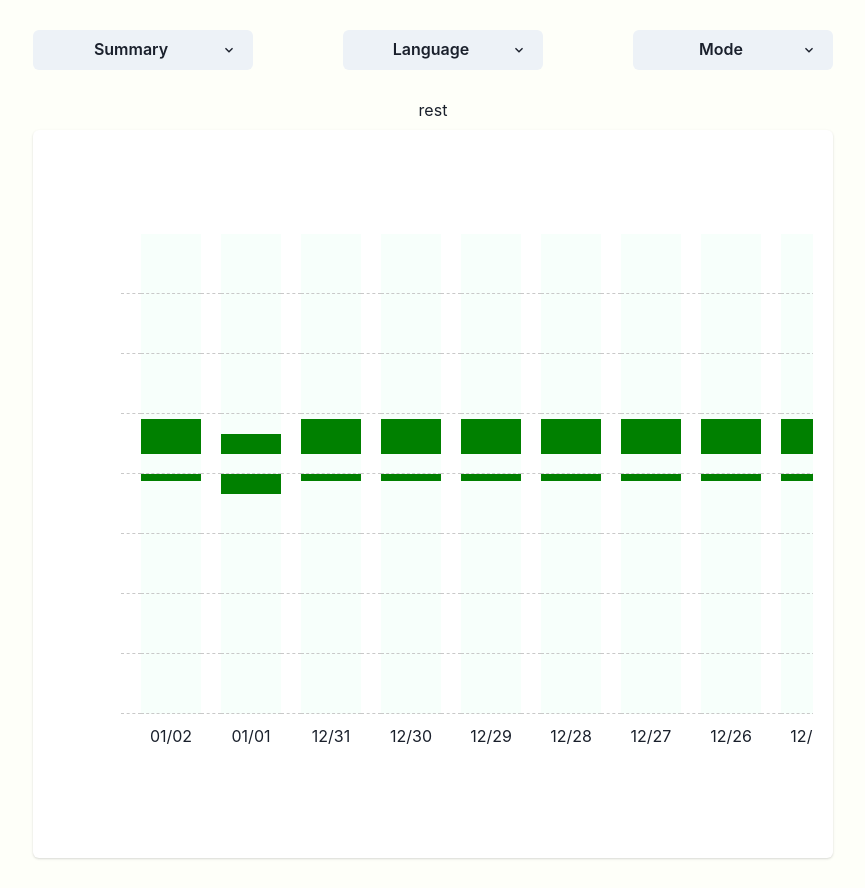
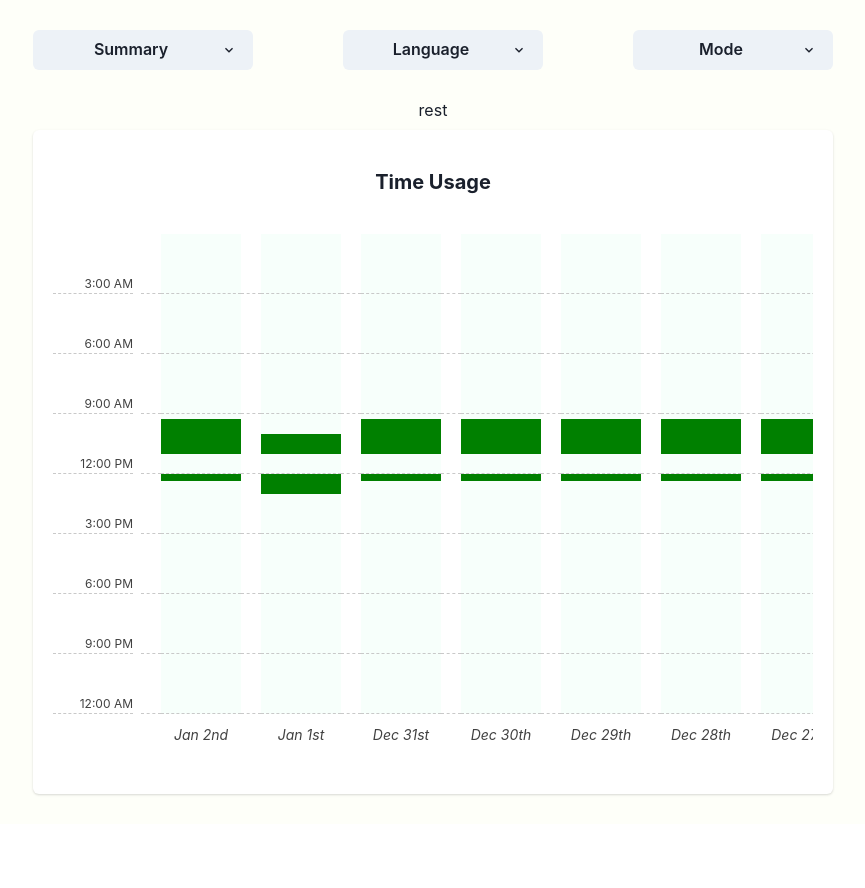
Before and after one commit to mingyuanlee/focus-rock, a React app: page / in a window 1280 px wide. Shown: the whole page, without its empty margins (207-1072 px from the left). After the commit the page ends 824 px from the top, so only its background shows below. Built offline with nearby package versions, Linux system fonts and the light colour scheme.

Commit message:
frontend enhancement

```diff
--- a/package.json
+++ b/package.json
@@ -66,6 +66,7 @@
     "@chakra-ui/react": "^2.8.2",
     "@emotion/react": "^11.11.1",
     "@emotion/styled": "^11.11.0",
+    "date-fns": "^3.3.1",
     "framer-motion": "^10.16.16",
     "git-revision-webpack-plugin": "^5.0.0",
     "react": "^18.2.0",
--- a/src/react/components/TimeChart.tsx
+++ b/src/react/components/TimeChart.tsx
@@ -1,5 +1,6 @@
-import { Box, Card, HStack, VStack } from '@chakra-ui/react';
+import { Box, Card, HStack, Heading, VStack } from '@chakra-ui/react';
 import React, { useEffect, useState } from 'react';
+import { format, getDay } from 'date-fns';
 
 interface TimeInterval {
     start: string;
@@ -27,7 +28,16 @@ interface Column {
 
 const config = {
     blankBoxColor: "#f7fffb",
-    dashlineStyle: "1px dashed #c9c9c9"
+    dashlineStyle: "1px dashed #c9c9c9",
+    leftTimeStyle: {
+        fontSize: "12px",
+        color: "#414141"
+    },
+    dateStyle: {
+        fontSize: "14px",
+        color: "#414141",
+        fontStyle: "italic"
+    }
 }
 
 const TimeChart: React.FC<TimeChartProps> = ({ data }) => {
@@ -81,35 +91,8 @@ const TimeChart: React.FC<TimeChartProps> = ({ data }) => {
             const firstStartTime = new Date(intervals[0].start);
             const firstStartInMinutes = firstStartTime.getHours() * 60 + firstStartTime.getMinutes();
             const firstStartInPx = Math.floor(firstStartInMinutes / 3);
-            // boxes.push({
-            //     height: firstStartInPx,
-            //     color: config.blankBoxColor,
-            //     hoverText: "",
-            // });
-    //         const fullBoxHeight = 480 / 8;
-    // const fullBoxesCount = Math.floor(firstStartInPx / fullBoxHeight);
-    // const remainingBoxHeight = firstStartInPx % fullBoxHeight;
-
-    // // Push full-height boxes
-    // for (let i = 0; i < fullBoxesCount; i++) {
-    //     boxes.push({
-    //         height: fullBoxHeight,
-    //         color: config.blankBoxColor,
-    //         hoverText: "",
-    //     });
-    const newBoxes = generateBoxes(firstStartInPx, config);
-    boxes.push(...newBoxes);
-
-
-
-    // // Push the remaining box
-    // if (remainingBoxHeight > 0) {
-    //     boxes.push({
-    //         height: remainingBoxHeight,
-    //         color: config.blankBoxColor,
-    //         hoverText: "",
-    //     });
-    // }
+            const newBoxes = generateBoxes(firstStartInPx, config);
+            boxes.push(...newBoxes);
         }
         // 2. append the duo: time box and blank box
         for (let i = 0; i < len; i++) {
@@ -129,14 +112,7 @@ const TimeChart: React.FC<TimeChartProps> = ({ data }) => {
             });
             const nextStartInMinutes = i < len - 1 ? new Date(intervals[i + 1].start).getHours() * 60 + new Date(intervals[i + 1].start).getMinutes() : 1440;
             const nextStartInPx = Math.floor(nextStartInMinutes / 3);
-            const blankHeight = nextStartInPx - endInPx;
             boxes.push(...divideBox(endInPx, nextStartInPx));
-            // boxes.push({
-            //     height: blankHeight,
-            //     color: config.blankBoxColor,
-            //     hoverText: "",
-            //     showBorder: "bottom",
-            // });
         }
         return boxes;
     }
@@ -172,20 +148,47 @@ const TimeChart: React.FC<TimeChartProps> = ({ data }) => {
         setColumns(cols);
     }
 
+    function formatWithOrdinal(date: Date) {
+        const day = date.getDate();
+        let suffix = 'th';
+        if (day % 10 === 1 && day !== 11) {
+            suffix = 'st';
+        } else if (day % 10 === 2 && day !== 12) {
+            suffix = 'nd';
+        } else if (day % 10 === 3 && day !== 13) {
+            suffix = 'rd';
+        }
+        return format(date, 'MMM d') + suffix;
+    }
+
     useEffect(() => {
         makeColumns();
     }, [data]);
 
     // Render the TimeChart component here
-    return (<Card p="20px" width={"800px"}>
+    return (<Card py="40px" px="20px" width={"800px"}>
+        <Heading as="h3" size="md" textAlign={"center"} mb="40px">Time Usage</Heading>
         <HStack>
-            <VStack>
-            <Box width={"60px"} height={"480px"}>
+            <Box height={"520px"} display="flex">
+            <Box width="80px" height={"480px"} bg={"white"}>
+                                 { Array.from({ length: 8 }, (_, i) => {
 
-</Box>
-<Box height={"200px"}>
-    </Box>
-            </VStack>
+const time = new Date(0, 0, 0, 3 +  3 * i, 0);
+const timeString = time.toLocaleTimeString(undefined, { hour: 'numeric', minute: "2-digit", hour12: true });
+                    return (<Box
+                        key={i}
+                        width="100%"
+                        height={`${480 / 8}px`}
+                        borderBottom={i !== (9 - 1) ? config.dashlineStyle : "none"}
+                        display="flex"
+    flexDirection="column"
+    justifyContent="flex-end"
+    {...config.leftTimeStyle}
+    textAlign={"right"}
+                    > {timeString} </Box>)
+                                 }) }
+                            </Box>
+            </Box>
 
         <Box style={{ overflowX: 'auto' }}>
             <Box display="flex">
@@ -206,7 +209,7 @@ const TimeChart: React.FC<TimeChartProps> = ({ data }) => {
                             </Box>
                         ) }
                         { column.type === "normal" && (
-                            <Box width="60px" height={"520px"} bg="green">
+                            <Box width="80px" height={"520px"} bg="green">
                                 {
                                     column.boxes?.map((box, index) => (
                                         <Box
@@ -215,9 +218,12 @@ const TimeChart: React.FC<TimeChartProps> = ({ data }) => {
                                             width="100%" key={index} height={`${box.height}px`} bg={box.color} title={box.hoverText}></Box>
                                     ))
                                 }
-                                <Box width="100%" height="40px" pt="10px" bg="white" textAlign={"center"}>
+                                {/* <Box {...config.dateStyle} width="100%" height="40px" pt="10px" bg="white" textAlign={"center"}>
                                 {new Date(column.date).toLocaleDateString(undefined, { month: '2-digit', day: '2-digit' })}
-                                </Box>
+                                </Box> */}
+                                <Box {...config.dateStyle} width="100%" height="40px" pt="10px" bg="white" textAlign={"center"}>
+    {formatWithOrdinal(new Date(column.date))}
+</Box>
                             </Box>)
                         }
                     </Box>
```
Also changed, not shown: 1 other file (tests, documents, lock files or other folders).
